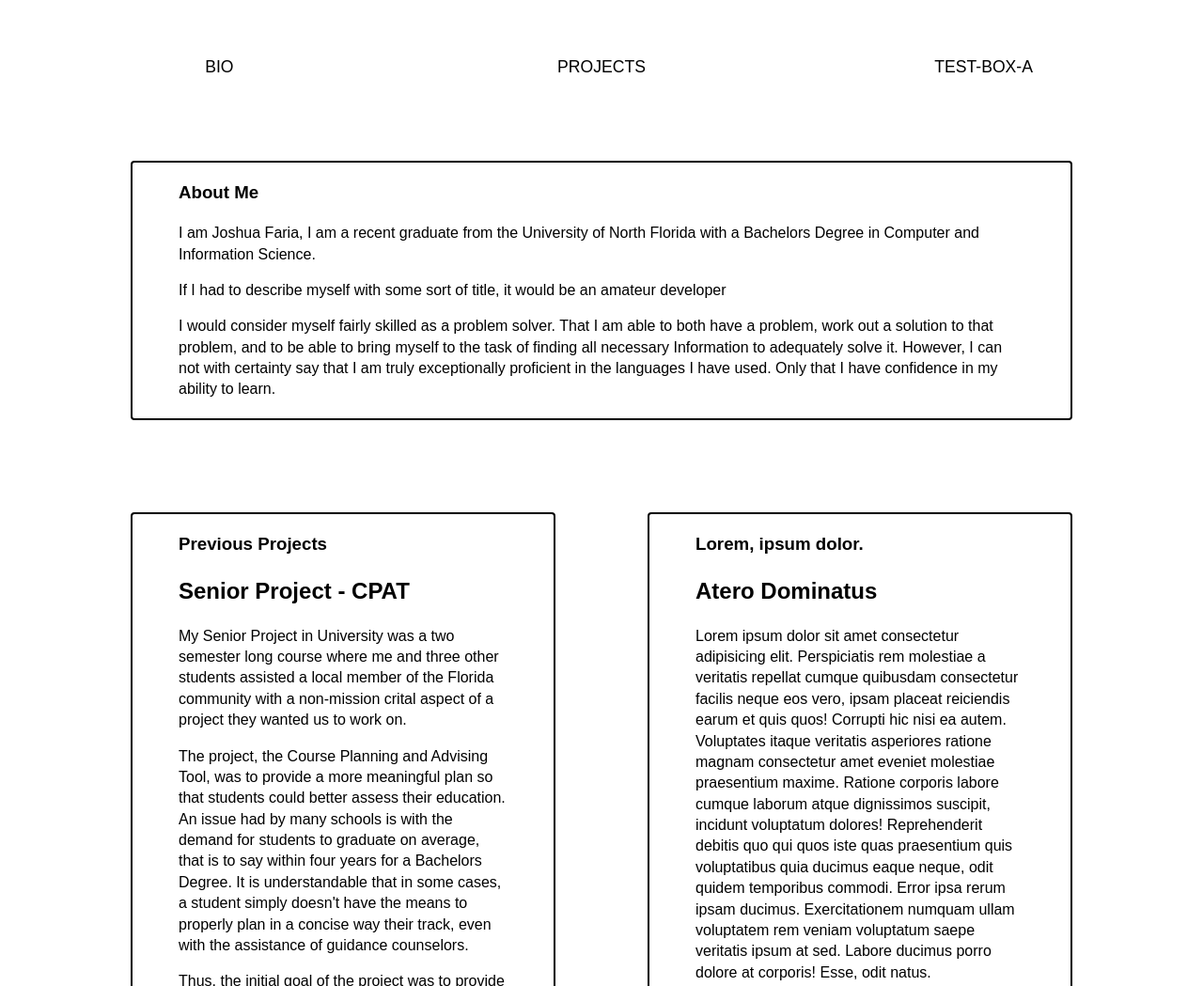
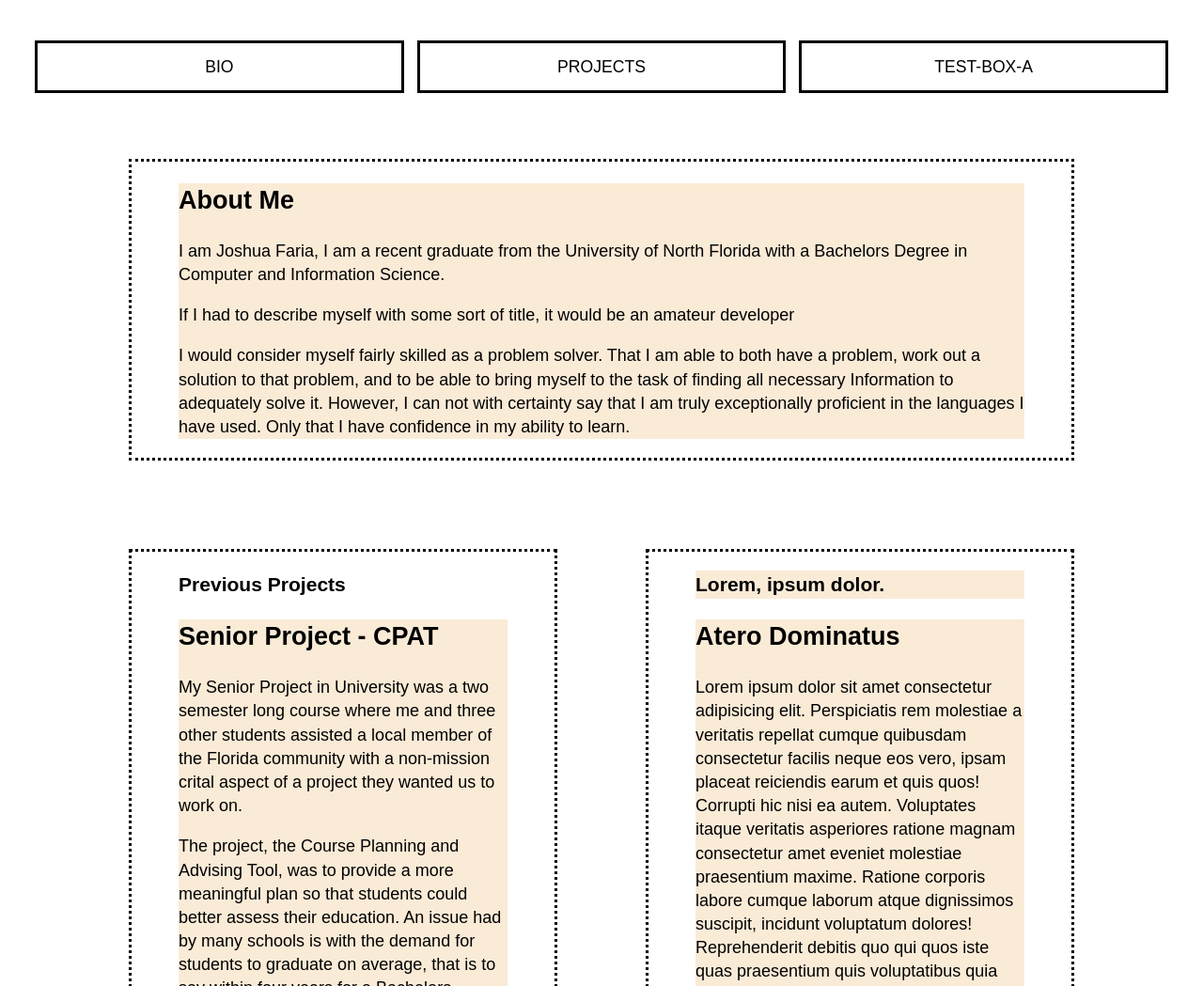
Before and after one commit to Akasen/2020-Personal-Website, a plain HTML site: page index.html in a window 1280 px wide. Shown: the top 1049 px of the page at 94% size. Drawn offline with Linux system fonts and the light colour scheme.

Commit message:
change certain headers

```diff
--- a/index.html
+++ b/index.html
@@ -27,7 +27,7 @@
       <section class="showcase-bio">
         <section id="bio" class="showcase-item">
           <div class="content">
-            <h1>About Me</h1>
+            <h2>About Me</h2>
             <p>
               I am Joshua Faria, I am a recent graduate from the University of
               North Florida with a Bachelors Degree in Computer and Information
@@ -52,7 +52,7 @@
 
       <section class="showcase">
         <section id="projects" class="showcase-item">
-          <h1 class="content">Previous Projects</h1>
+          <h1>Previous Projects</h1>
 
           <div class="content">
             <h2>Senior Project - CPAT</h2>
--- a/style.css
+++ b/style.css
@@ -24,6 +24,10 @@ section {
   outline: auto;
 }
 
+h1 {
+  margin: 20px 50px;
+}
+
 .wrapper {
   display: grid;
   grid-gap: 20px;
@@ -32,6 +36,10 @@ section {
 /* Basic Tags */
 
 /* Content */
+section .content {
+  background-color: antiquewhite;
+}
+
 .content {
   margin: 20px 50px;
 }
@@ -42,6 +50,10 @@ section {
   grid-template-columns: repeat(1, 1fr);
 }
 
+.showcase-item {
+  font-size: large;
+  outline: dotted;
+}
 .showcase {
   display: grid;
   outline: none;
@@ -69,6 +81,7 @@ section {
   text-transform: uppercase;
   font-size: 1.1rem;
   box-shadow: var(--shadow);
+  outline: solid;
 }
 
 .main-nav a:hover {
```
